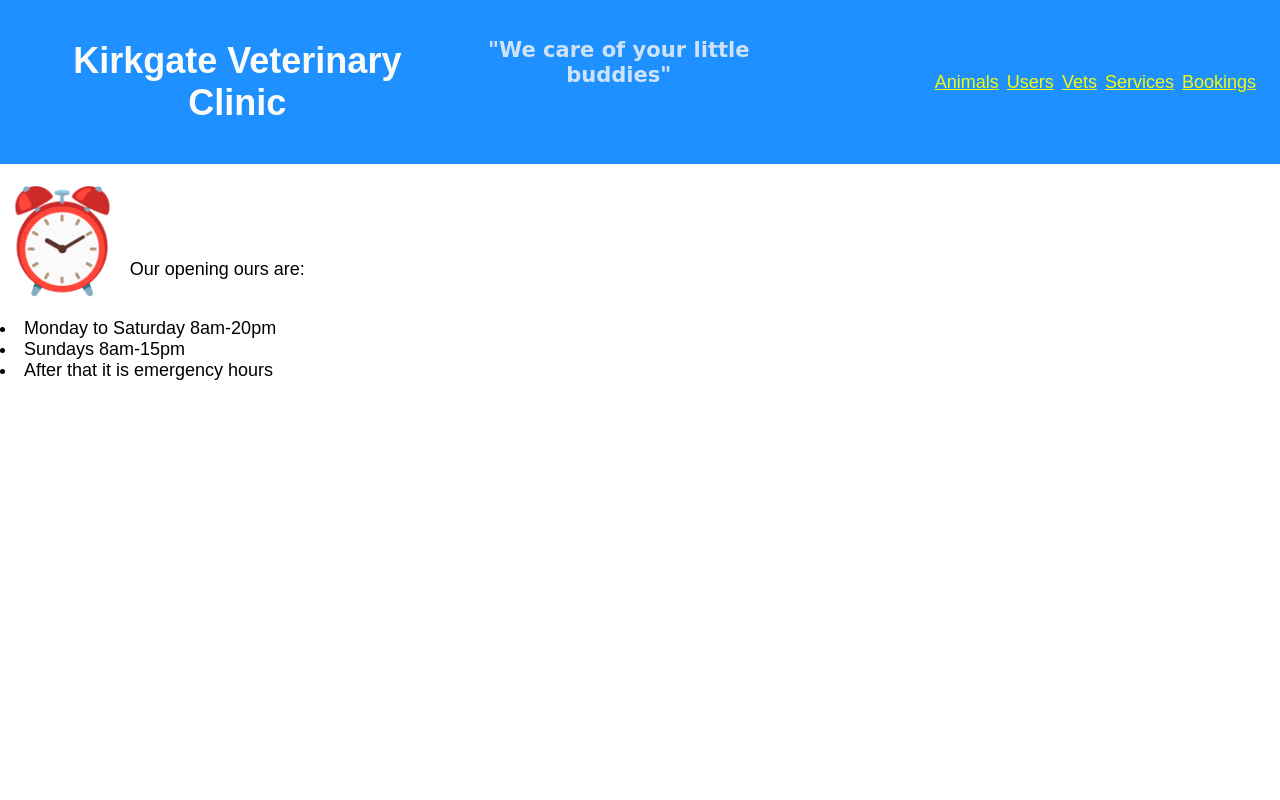
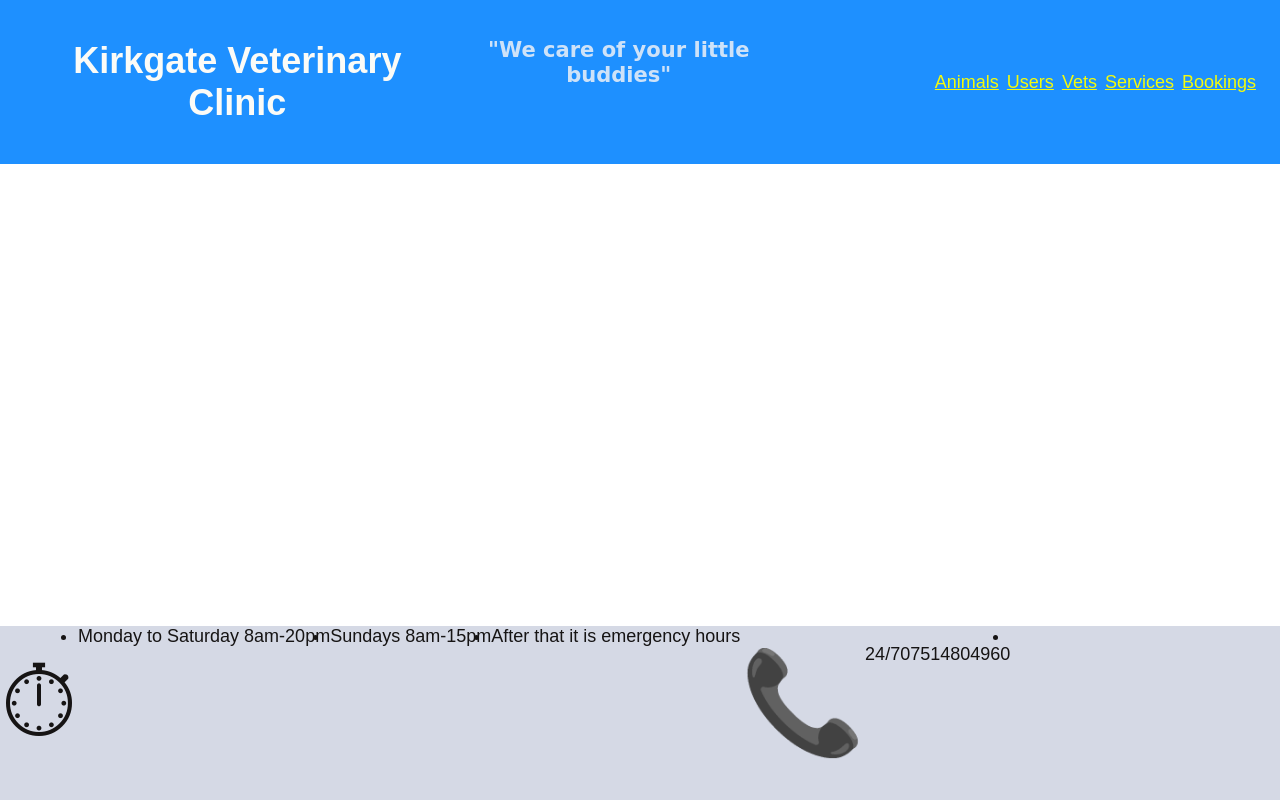
Before and after one commit to JavGoG/Vet_Clinic, a Flask app: page / in a window 1280 px wide. Run offline with Flask 2, Linux system fonts and the light colour scheme.

Commit message:
added footer, but needs to be corrected in css

```diff
--- a/static/style.css
+++ b/static/style.css
@@ -45,17 +45,9 @@ body > main {
 
 }
 
-/* body > main > form {
-    font-size: large;
-    font-weight: 900;
-    margin: auto;
-    padding-inline-end : 100px;
-    width: 20%;
-    align-items: center;
-} */
+
 
 .form {
-    /* background-color: #f6f8f8;  */
     border: none;
     color: white;
     padding: 15px 32px;
@@ -74,3 +66,7 @@ body > main {
     font-size: xx-large;
 
 }
+div{
+    display: flex;
+
+}
--- a/templates/base.html
+++ b/templates/base.html
@@ -27,12 +27,41 @@
                 {% endblock content %}
             </main>
 
-    <footer>
-        <p><span style='font-size:100px;'>&#9200;</span> Our opening ours are:</p>
-        <li>Monday to Saturday 8am-20pm</li>
-        <li>Sundays 8am-15pm</li>
-        <li>After that it is emergency hours</li>
-        <p></p>
-    </footer>
+
+
+            <style>
+                .footer {
+                position: fixed;
+                left: 0;
+                bottom: 0;
+                width: 100%;
+                background-color: rgba(208, 212, 226, 0.884);
+                color: rgb(22, 20, 20);
+                text-align: left;
+                }
+            </style>
+            <nav>
+                <ul>
+                <div class="footer">
+                        <li>
+                                <p><span style='font-size:100px;'>&#9201;</span> </p><br>
+                                <li>Monday to Saturday 8am-20pm</li><br>
+                                <li>Sundays 8am-15pm</li><br>
+                                <li>After that it is emergency hours</li><br>
+
+                                <p><span style='font-size:100px;'>&#128222;</span></p><br>
+                                <p>24/7</p><br>
+                                <p>07514804960</p><br>
+                        </li>
+                    <div>
+                        <li>
+
+                            </li>
+                    </div>
+                </div>
+                </ul>
+            </nav>
+
+
 </body>
 </html>
```
